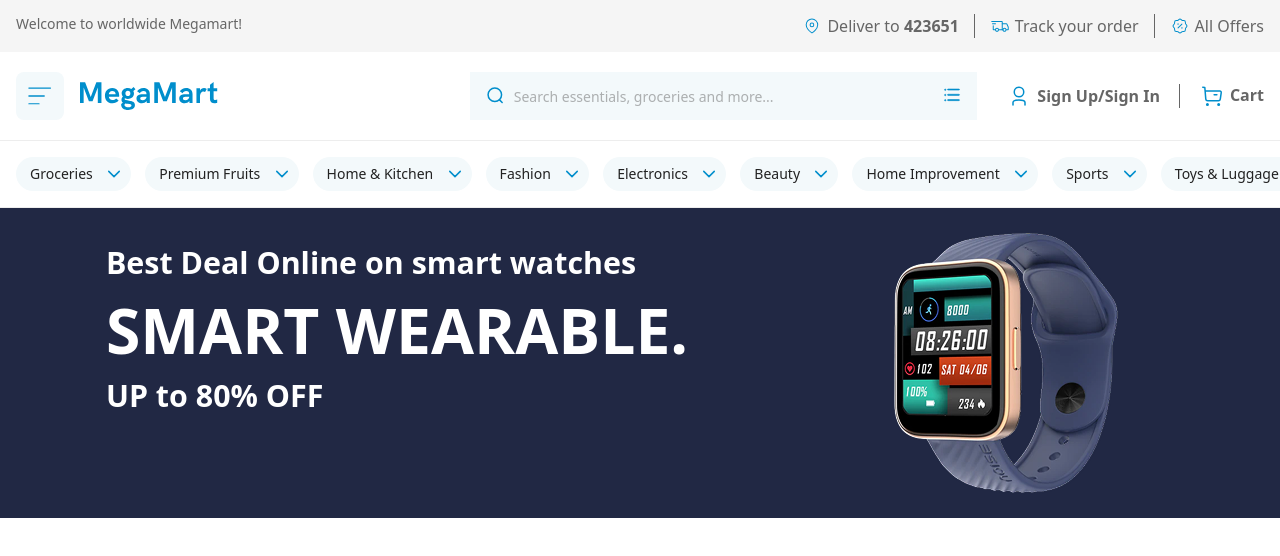
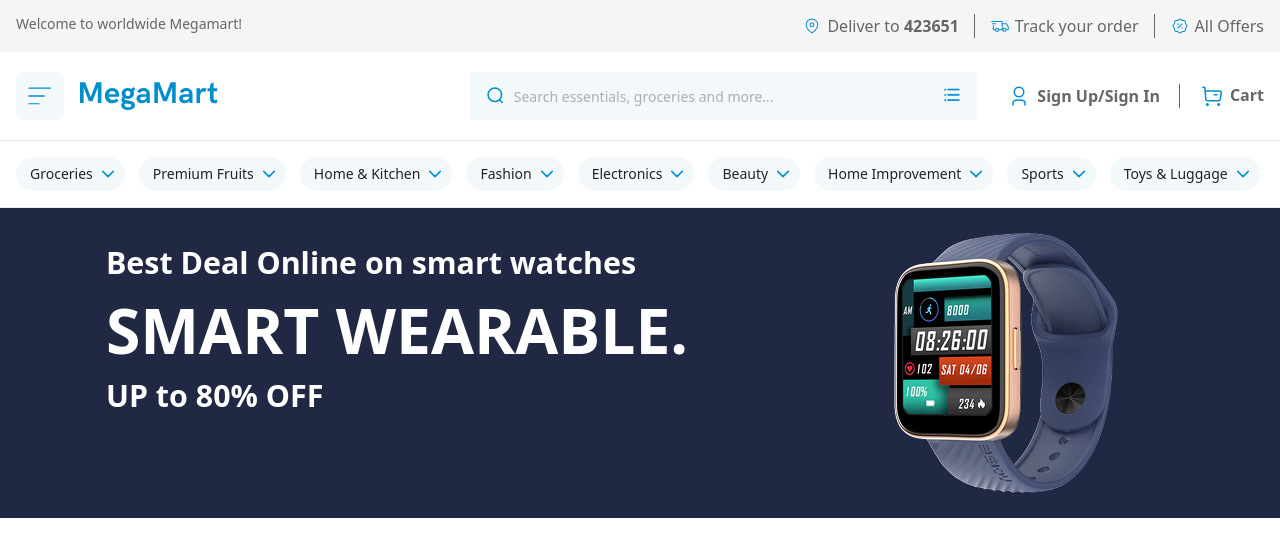
Before and after one commit to EugeneLevkovych/tailwind-react-mega-mart, a React (Vite) app: page / in a window 1280 px wide. Shown: the top 556 px of the page. Built offline with nearby package versions, Linux system fonts and the light colour scheme.

Commit message:
delete overflow

```diff
--- a/src/components/Advertisement.jsx
+++ b/src/components/Advertisement.jsx
@@ -1,4 +1,4 @@
-import watch from "../assets/smart-wearable.png";
+import watch1 from "../assets/smart-wearable.png";
 
 export default function Advertisement() {
 
@@ -10,7 +10,7 @@
           <p className="font-semibold text-[1.2rem] lg:text-[1.9rem] leading-none text-white1">UP to 80% OFF</p>
         </div>
         <div className="w-[10rem] lg:w-[16.75rem] h-[10rem] lg:h-[16.88rem] my-5 lg:mr-5 xl:mr-[7.75rem]">
-          <img src={watch} alt="Watch" />
+          <img src={watch1} alt="Watch" />
         </div>
     </div>
   )}
--- a/src/components/ProductsBar.jsx
+++ b/src/components/ProductsBar.jsx
@@ -14,7 +14,7 @@
 
   return (
     <div className="border-y border-solid border-gray3">
-        <div className="container flex gap-3.5 overflow-x-auto py-4 mx-auto px-4">
+        <div className="container flex flex-wrap gap-3.5 py-4 mx-auto px-4">
           <Select title="Groceries" options={CATEGORY_GROCERIES} />
           <Select title="Premium Fruits" options={CATEGORY_PREMIUM_GRUITS} />
           <Select title="Home & Kitchen" options={CATEGORY_HOME_AND_KITCHEN} />
--- a/src/components/Select.jsx
+++ b/src/components/Select.jsx
@@ -32,7 +32,7 @@
     <div>
       <div ref={selectRef} className="relative">
         <div
-          className="relative border-none rounded-3xl outline-none bg-blue1 font-medium text-sm leading-[1.3] text-gray4 whitespace-nowrap py-2 pl-3.5 pr-[2.4rem] cursor-pointer hover:bg-main-blue hover:text-white1 transition-colors group"
+          className="relative border-none rounded-3xl outline-none bg-blue1 font-medium text-sm leading-[1.3] text-gray4 whitespace-nowrap py-2 pl-3.5 pr-[2rem] cursor-pointer hover:bg-main-blue hover:text-white1 transition-colors group"
           onClick={() => setIsOpen(!isOpen)}
         >
           {selected || title}
@@ -43,7 +43,7 @@
         </div>
 
         {isOpen && (
-          <div className="absolute top-full left-0 bg-blue1 border-none mt-1 min-w-full z-10">
+          <div className="absolute top-full left-0 bg-blue1 border-none mt-1 min-w-full z-10 overflow: visible">
             {options.map((option) => (
               <div
                 key={option}
```
Also changed, not shown: 1 other file (tests, documents, lock files or other folders).
